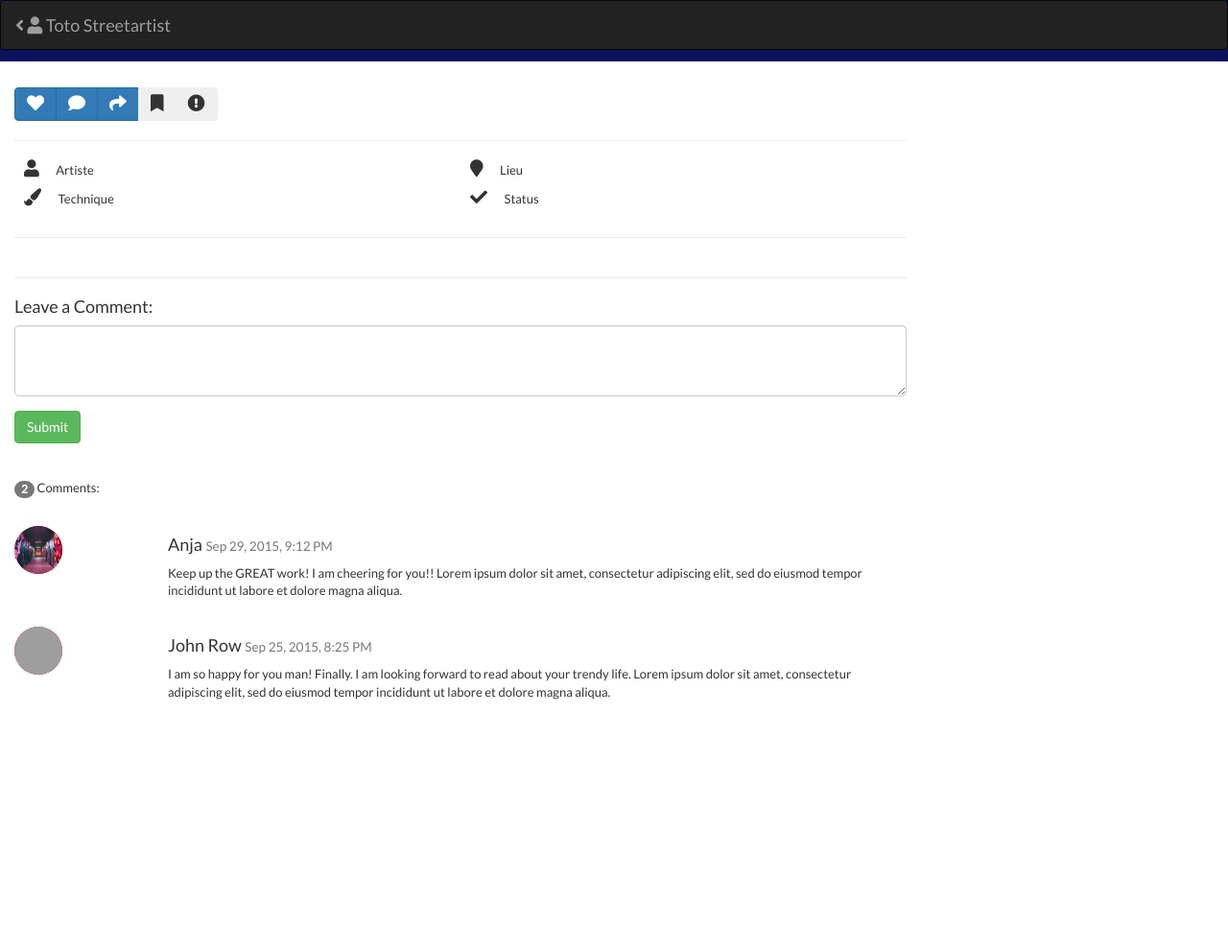
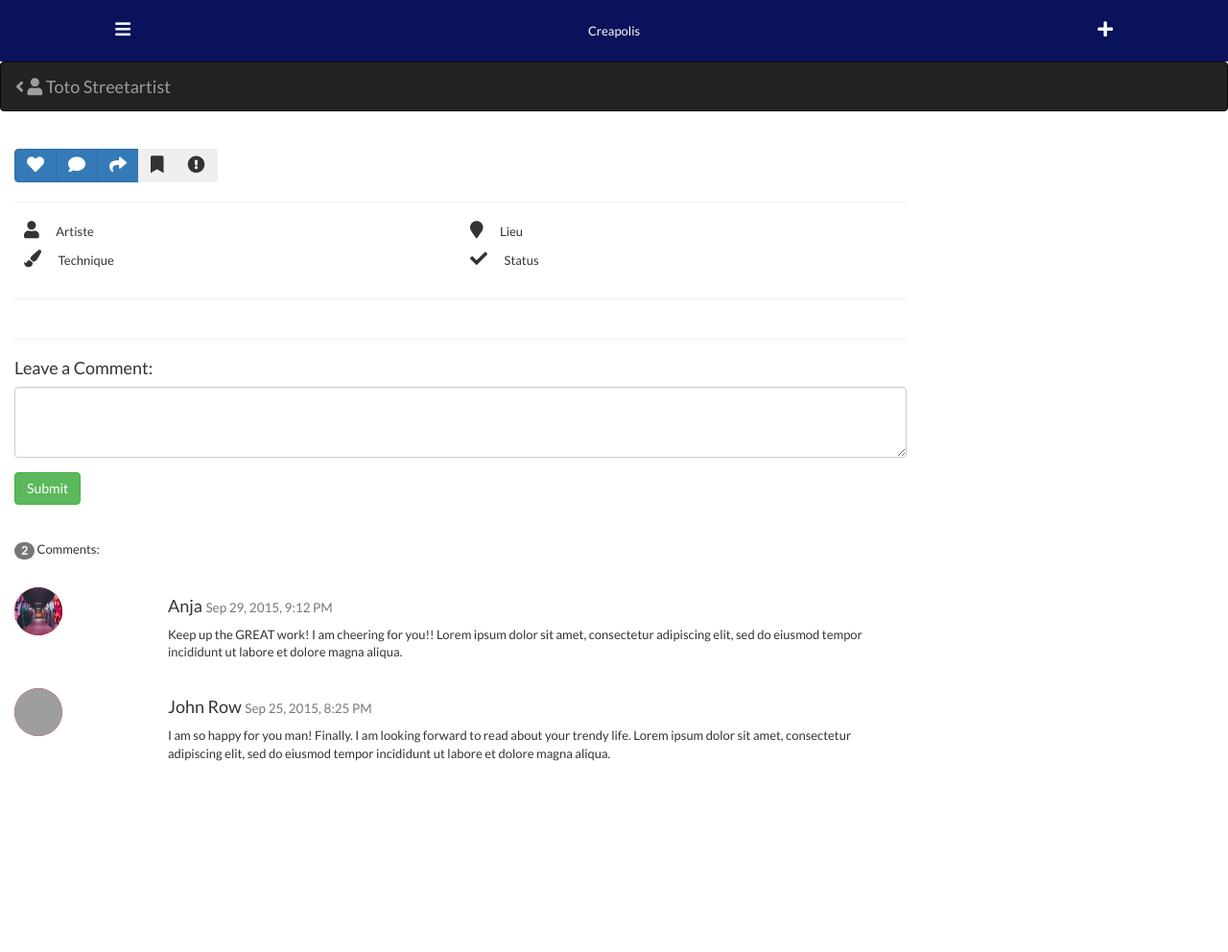
Before and after one commit to Sylvain971/creapolis, a Rails app: page /artworks/1 in a window 1280 px wide. Shown: the top 992 px of the page at 96% size. Before the commit the page ends 729 px from the top, so only its background shows below. Run offline with Rails 7, Linux system fonts and the light colour scheme; data comes from the database, SQL or seed files in the repository; style sheets or scripts are compiled from the project's sources; some libraries are stand-ins or nearby versions; grey boxes are pictures that could not be loaded.

Commit message:
added containers to views

```diff
--- a/app/assets/stylesheets/custom.scss
+++ b/app/assets/stylesheets/custom.scss
@@ -188,6 +188,6 @@
 
 /* ---------- mise en form du new artwork -- */
 
-.form-new-artwork {
+.body-container {
   margin-top: 8vh;
 }
--- a/app/views/artworks/index.html.erb
+++ b/app/views/artworks/index.html.erb
@@ -1,3 +1,4 @@
+<div class="body-container">
   <% if user_signed_in? %>
   <div id="map_index"></div>
 
@@ -51,4 +52,5 @@
 
   </div>
   <% end %>
+</div>
 <%= render 'layouts/bottom_menu' %>
--- a/app/views/artworks/new.html.erb
+++ b/app/views/artworks/new.html.erb
@@ -1,6 +1,6 @@
 
-<div class="form-new-artwork">
-<%= form_tag (artworks_path) do %>
+<div class="body-container">
+	<%= form_tag (artworks_path) do %>
 	<% if @artwork.errors.any? %>
 		<div id="error_explanation">
 		  <h2>
--- a/app/views/artworks/show.html.erb
+++ b/app/views/artworks/show.html.erb
@@ -1,13 +1,4 @@
-<!DOCTYPE html>
-<html lang="en">
-<head>
-  <title>Bootstrap Example</title>
-  <meta charset="utf-8">
-  <meta name="viewport" content="width=device-width, initial-scale=1">
-
-</head>
-<body>
-
+<div class="body-container">
   <div class="container-fluid">
     <div class="row content">
 
@@ -183,7 +174,6 @@
       </div>
     </div>
   </div>
+</div>
 
 <%= render 'layouts/bottom_menu' %>
-</body>
-</html>
--- a/app/views/pictures/create.html.erb
+++ b/app/views/pictures/create.html.erb
@@ -1,2 +1,4 @@
+<div class="body-container">
 <h1>Pictures#create</h1>
 <p>Find me in app/views/pictures/create.html.erb</p>
+</div>
--- a/app/views/pictures/new.html.erb
+++ b/app/views/pictures/new.html.erb
@@ -1,4 +1,4 @@
-<div class="form-new-artwork">
+<div class="body-container">
 	<p>Veuillez ajouter la photo associée à l'oeuvre. La création de l'oeuvre doit être validée par les modérateurs</p>
 
 	<%= form_tag (pictures_path), multipart: true do %>
```
Also changed, not shown: app/views/pictures/show.html.erb (+5 -3 lines), app/views/users/show.html.erb (+2 -6 lines). Lines whose indentation alone changed are shown as unchanged.
